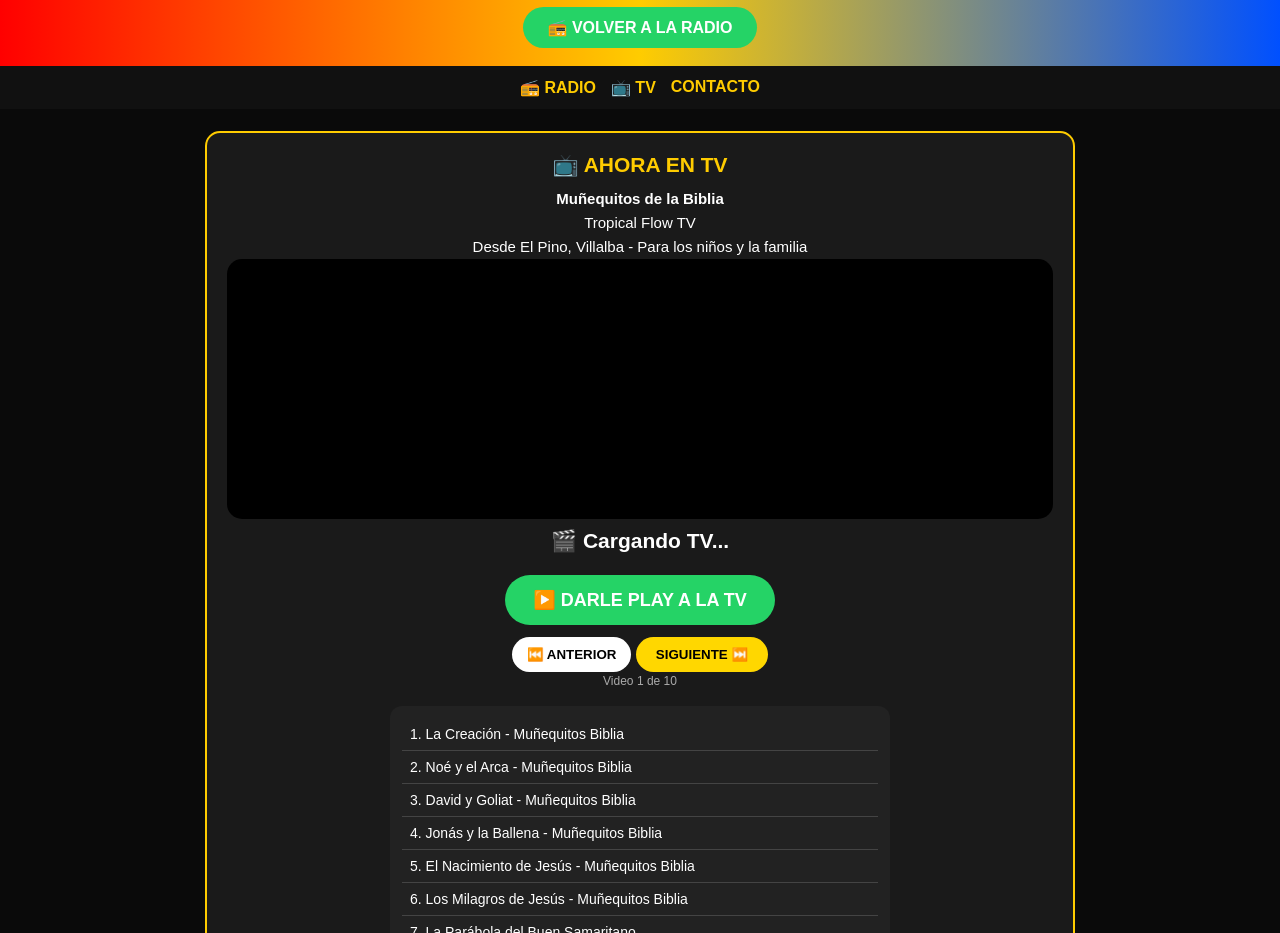
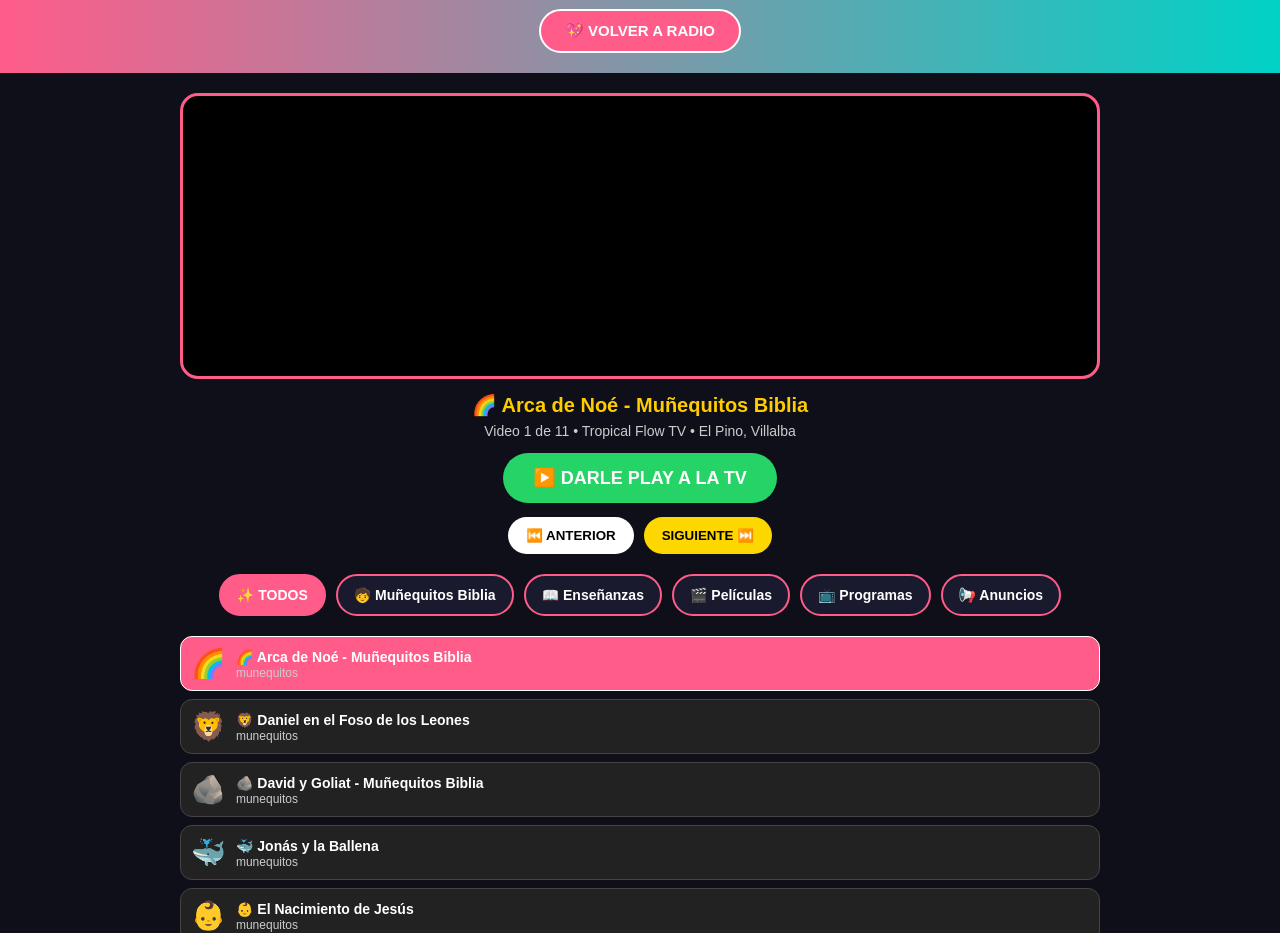
Before and after one commit to cartajo/-tropicalflow, a plain HTML site: page tv.html in a window 1280 px wide. Shown: the part 80-1013 px from the top of the page. Drawn offline with Linux system fonts and the light colour scheme.

Commit message:
Update tv.html

```diff
--- a/tv.html
+++ b/tv.html
@@ -6,136 +6,152 @@
 <title>Tropical Flow TV - Muñequitos Biblia</title>
 <style>
   *{margin:0;padding:0;box-sizing:border-box;font-family:Arial,sans-serif}
-  body{background:#0a0a0a;color:white}
-  header{
-    background:linear-gradient(90deg,#ff0000,#ffcc00,#0050ff);
-    padding:18px 15px;text-align:center;
-  }
-  header h1{font-size:28px;text-shadow:2px 2px 0 #000}
-  header p{font-weight:bold;margin-top:5px}
-  .btn-radio{
-    display:inline-block;margin-top:12px;background:#25D366;color:white;
-    padding:11px 24px;border-radius:30px;text-decoration:none;font-weight:bold;font-size:16px;
-  }
-  nav{background:#111;display:flex;justify-content:center;gap:15px;padding:12px;flex-wrap:wrap}
-  nav a{color:#ffcc00;text-decoration:none;font-weight:bold}
-  .section{padding:22px 15px;max-width:900px;margin:auto}
-  .card{background:#1a1a1a;border:2px solid #ffcc00;border-radius:15px;padding:20px;margin-bottom:18px;text-align:center}
-  .card h3{color:#ffcc00;font-size:21px;margin-bottom:10px}
-  .card p{font-size:15px;line-height:1.6}
-  .btn-play{background:#25D366;color:white;border:none;padding:14px 28px;border-radius:30px;font-weight:bold;font-size:18px;margin:12px 0;cursor:pointer}
-  .btn-nav{background:#fff;color:#000;border:none;padding:10px 15px;border-radius:20px;font-weight:bold;cursor:pointer}
-  .btn-next{background:#FFD700;color:#000;border:none;padding:10px 20px;border-radius:20px;font-weight:bold;cursor:pointer}
-  .lista{text-align:left;max-width:500px;margin:15px auto 0;background:#222;border-radius:12px;padding:12px}
-  .lista div{padding:8px;border-bottom:1px solid #444;cursor:pointer;font-size:14px}
-  .lista div:last-child{border-bottom:none}
-  .lista div.activo{background:#ffcc00;color:#000;font-weight:bold;border-radius:8px}
+  body{background:#0f0f1a;color:white}
+  header{background:linear-gradient(90deg,#ff5c8a,#00d2c6);padding:20px 15px;text-align:center}
+  header h1{font-size:32px;text-shadow:2px 2px 0 #000;line-height:1.1}
+  header p{font-weight:bold;margin-top:6px;font-size:14px}
+  .btn-radio{display:inline-block;margin-top:12px;background:#ff5c8a;color:white;padding:11px 24px;border-radius:30px;text-decoration:none;font-weight:bold;font-size:15px;border:2px solid white}
+  .section{padding:20px 15px;max-width:950px;margin:auto}
+  .video-box{background:#000;border:3px solid #ff5c8a;border-radius:18px;overflow:hidden}
+  #player{width:100%;height:280px}
+  .titulo-video{text-align:center;margin:14px 0 6px;font-size:20px;color:#ffcc00}
+  .sub-video{text-align:center;color:#ccc;font-size:14px}
+  .btn-play{display:block;margin:14px auto;background:#25D366;color:white;border:none;padding:14px 30px;border-radius:30px;font-weight:bold;font-size:18px;cursor:pointer}
+  .controles{display:flex;justify-content:center;gap:10px;flex-wrap:wrap}
+  .controles button{border:none;padding:11px 18px;border-radius:20px;font-weight:bold;cursor:pointer}
+  .btn-ant{background:white;color:#000}
+  .btn-sig{background:#FFD700;color:#000}
+  .categorias{display:flex;gap:10px;flex-wrap:wrap;justify-content:center;margin:20px 0}
+  .categorias button{border:2px solid #ff5c8a;background:#1a1a2e;color:white;padding:11px 16px;border-radius:30px;font-weight:bold;cursor:pointer;font-size:14px}
+  .categorias button.activo{background:#ff5c8a;color:white}
+  .card{background:#1a1a2e;border:2px solid #00d2c6;border-radius:15px;padding:16px;margin-bottom:18px;text-align:center}
+  .card h3{color:#00d2c6;font-size:20px;margin-bottom:8px}
+  .card p{font-size:14px;line-height:1.6;color:#ddd}
+  .recomendados{display:grid;grid-template-columns:1fr 1fr;gap:12px;margin-top:12px}
+  .rec{background:#222;border-radius:14px;padding:12px;text-align:center;cursor:pointer;border:1px solid #444}
+  .rec span{font-size:38px;display:block}
+  .rec b{display:block;margin-top:6px;color:#ffcc00;font-size:14px}
+  .rec small{color:#aaa;font-size:12px}
+  .lista-videos{margin-top:12px;text-align:left}
+  .item-video{display:flex;gap:10px;align-items:center;background:#222;border-radius:12px;padding:10px;margin-bottom:8px;cursor:pointer;border:1px solid #444}
+  .item-video.activo{background:#ff5c8a;border-color:white}
+  .item-video .emoji{font-size:28px}
+  .item-video b{font-size:14px}
+  .item-video small{display:block;color:#ccc;font-size:12px}
   footer{background:#111;text-align:center;padding:20px;font-size:13px;color:#aaa}
   .whatsapp{background:#25D366;color:white;padding:13px 24px;border-radius:30px;text-decoration:none;display:inline-block;font-weight:bold;margin-top:12px}
-  .btn{display:inline-block;margin-top:18px;background:#ff0000;color:white;padding:13px 26px;border-radius:30px;text-decoration:none;font-weight:bold;font-size:17px}
+  .btn{display:inline-block;margin-top:14px;background:#ff0000;color:white;padding:12px 24px;border-radius:30px;text-decoration:none;font-weight:bold}
+  @media(max-width:600px){ .recomendados{grid-template-columns:1fr} #player{height:220px} }
 </style>
 </head>
 <body>
 
 <header>
-  <h1>📺 TROPICAL FLOW TV</h1>
+  <h1>🌸📺 TROPICAL FLOW TV 📺🌸</h1>
   <p>MUÑEQUITOS DE LA BIBLIA - PARA TODA LA FAMILIA 🙏🇵🇷</p>
-  <a class="btn-radio" href="index.html">📻 VOLVER A LA RADIO</a>
+  <a class="btn-radio" href="index.html">💖 VOLVER A RADIO</a>
 </header>
 
-<nav>
-  <a href="index.html">📻 RADIO</a>
-  <a href="#tv">📺 TV</a>
-  <a href="#contacto">CONTACTO</a>
-</nav>
+<div class="section">
+  <!-- VIDEO GRANDE -->
+  <div class="video-box"><div id="player"></div></div>
+  <h2 class="titulo-video" id="ahoraSuena">🌈 Arca de Noé - Muñequitos Biblia</h2>
+  <p class="sub-video">Video <span id="numero">1</span> de <span id="total"></span> • Tropical Flow TV • El Pino, Villalba</p>
+  <button class="btn-play" onclick="darPlay()">▶️ DARLE PLAY A LA TV</button>
+  <div class="controles">
+    <button class="btn-ant" onclick="anterior()">⏮️ ANTERIOR</button>
+    <button class="btn-sig" onclick="siguiente()">SIGUIENTE ⏭️</button>
+  </div>
 
-<div class="section" id="tv">
+  <!-- TUS 5 BOTONES -->
+  <div class="categorias">
+    <button id="cat-todos" class="activo" onclick="filtrar('todos')">✨ TODOS</button>
+    <button id="cat-munequitos" onclick="filtrar('munequitos')">🧒 Muñequitos Biblia</button>
+    <button id="cat-ensenanzas" onclick="filtrar('ensenanzas')">📖 Enseñanzas</button>
+    <button id="cat-peliculas" onclick="filtrar('peliculas')">🎬 Películas</button>
+    <button id="cat-programas" onclick="filtrar('programas')">📺 Programas</button>
+    <button id="cat-anuncios" onclick="filtrar('anuncios')">📢 Anuncios</button>
+  </div>
+
+  <!-- LISTA DE VIDEOS -->
+  <div class="lista-videos" id="listaVideos"></div>
+
+  <!-- RECOMENDADOS COMO NETFLIX -->
   <div class="card">
-    <h3>📺 AHORA EN TV</h3>
-    <p><b>Muñequitos de la Biblia</b><br>Tropical Flow TV<br>Desde El Pino, Villalba - Para los niños y la familia</p>
-    <div id="player" style="width:100%; height:260px; border-radius:15px; overflow:hidden; background:#000;"></div>
-    <h3 id="ahoraSuena" style="color:#fff; margin:10px 0; text-align:center;">🎬 Cargando TV...</h3>
-    <div style="text-align:center;">
-      <button class="btn-play" onclick="darPlay()">▶️ DARLE PLAY A LA TV</button><br>
-      <button class="btn-nav" onclick="anterior()">⏮️ ANTERIOR</button>
-      <button class="btn-next" onclick="siguiente()">SIGUIENTE ⏭️</button>
-      <p style="font-size:12px; color:#aaa;">Video <span id="numero">1</span> de <span id="total"></span></p>
+    <h3>⭐ RECOMENDADOS PARA TI</h3>
+    <p>Como Netflix, baja y escoge lo que quieres ver</p>
+    <div class="recomendados">
+      <div class="rec" onclick="verVideo(0)"><span>🌈</span><b>Arca de Noé</b><small>Cartoon Bible Kids • Muñequitos</small></div>
+      <div class="rec" onclick="verVideo(3)"><span>🎬</span><b>Noche de Película Familiar</b><small>Película Familiar • 1 hora</small></div>
+      <div class="rec" onclick="verVideo(5)"><span>⛪</span><b>Enseñanza en la Iglesia</b><small>Enseñanza • Domingo</small></div>
+      <div class="rec" onclick="verVideo(8)"><span>🍞</span><b>Anuncio Local - Panadería</b><small>Anuncio • Villalba</small></div>
     </div>
+  </div>
 
-    <div class="lista" id="listaVideos"></div>
+  <div class="card">
+    <h3>🙏 PARA LA FAMILIA</h3>
+    <p>Historias de la Biblia para los niños de El Pino y todo Puerto Rico.<br>Dale PLAY y deja que corra solito, va cambiando de muñequito en muñequito.<br>¡Fe, familia y alegría!</p>
+    <p style="margin-top:12px;">¿Quieres que pongamos tu video, tu negocio o tu iglesia?<br>Escríbenos y lo ponemos en Tropical Flow TV.</p>
+    <a class="whatsapp" href="https://wa.me/19393142657">💬 ESCRÍBENOS POR WHATSAPP</a>
+    <br><a class="btn" href="index.html">📻 IR A LA RADIO</a>
+  </div>
+</div>
+
+<footer>© 2026 Tropical Flow Radio TV - Desde El Pino, Villalba, PR<br>¡Nos vemos en las patronales! 🎉</footer>
 
 <script src="https://www.youtube.com/iframe_api"></script>
 <script>
-const lista = [
-  {id:"o7fG2tP2y8U", titulo:"1. La Creación - Muñequitos Biblia"},
-  {id:"hZ1o3r8v1Y0", titulo:"2. Noé y el Arca - Muñequitos Biblia"},
-  {id:"t4v8v2y1Q8A", titulo:"3. David y Goliat - Muñequitos Biblia"},
-  {id:"Y8fK8qQ2J9k", titulo:"4. Jonás y la Ballena - Muñequitos Biblia"},
-  {id:"k9m1Zx2v3pQ", titulo:"5. El Nacimiento de Jesús - Muñequitos Biblia"},
-  {id:"m2p5v7x9q1A", titulo:"6. Los Milagros de Jesús - Muñequitos Biblia"},
-  {id:"p3q8r2s5t7U", titulo:"7. La Parábola del Buen Samaritano"},
-  {id:"q4r9s3t6u8V", titulo:"8. Daniel en el Foso de los Leones"},
-  {id:"r5s0t4u7v9W", titulo:"9. Moisés y el Mar Rojo"},
-  {id:"s6t1u5v8w0X", titulo:"10. La Historia de José"}
+const todosVideos = [
+  {id:"o7fG2tP2y8U", titulo:"🌈 Arca de Noé - Muñequitos Biblia", cat:"munequitos", emoji:"🌈"},
+  {id:"hZ1o3r8v1Y0", titulo:"🦁 Daniel en el Foso de los Leones", cat:"munequitos", emoji:"🦁"},
+  {id:"t4v8v2y1Q8A", titulo:"🪨 David y Goliat - Muñequitos Biblia", cat:"munequitos", emoji:"🪨"},
+  {id:"Y8fK8qQ2J9k", titulo:"🐳 Jonás y la Ballena", cat:"munequitos", emoji:"🐳"},
+  {id:"k9m1Zx2v3pQ", titulo:"👶 El Nacimiento de Jesús", cat:"munequitos", emoji:"👶"},
+  {id:"m2p5v7x9q1A", titulo:"📖 La Parábola del Buen Samaritano", cat:"ensenanzas", emoji:"📖"},
+  {id:"p3q8r2s5t7U", titulo:"⛪ Enseñanza en la Iglesia - Domingo", cat:"ensenanzas", emoji:"⛪"},
+  {id:"q4r9s3t6u8V", titulo:"🎬 Noche de Película Familiar", cat:"peliculas", emoji:"🎬"},
+  {id:"r5s0t4u7v9W", titulo:"📺 Programa del Domingo - Tropical Flow", cat:"programas", emoji:"📺"},
+  {id:"s6t1u5v8w0X", titulo:"🍞 Anuncio Local - Panadería de Villalba", cat:"anuncios", emoji:"🍞"},
+  {id:"t7u2v6w9x1Y", titulo:"📢 Anuncio - Negocios de El Pino", cat:"anuncios", emoji:"📢"}
 ];
-let indice = 0; let player;
+let lista = todosVideos;
+let indice = 0; let player; let filtroActual = 'todos';
 document.getElementById('total').innerText = lista.length;
-function dibujarLista(){
+function dibujar(){
   let html = "";
   lista.forEach((v,i)=>{
-    html += '<div id="item'+i+'" onclick="verVideo('+i+')">' + v.titulo + '</div>';
+    html += '<div class="item-video '+(i==indice?'activo':'')+'" onclick="verVideo('+i+')"><span class="emoji">'+v.emoji+'</span><div><b>'+v.titulo+'</b><small>'+v.cat+'</small></div></div>';
   });
   document.getElementById('listaVideos').innerHTML = html;
 }
-dibujarLista();
+dibujar();
 function onYouTubeIframeAPIReady(){
-  player = new YT.Player('player', {
-    height:'260', width:'100%', videoId: lista[0].id,
-    playerVars:{ autoplay:1, controls:1, playsinline:1, rel:0 },
-    events:{ onStateChange:onPlayerStateChange, onError:onPlayerError }
-  });
+  player = new YT.Player('player', { height:'280', width:'100%', videoId: lista[0].id, playerVars:{ autoplay:1, controls:1, playsinline:1, rel:0 }, events:{ onStateChange:onState, onError:onError } });
   actualizar();
 }
-function onPlayerStateChange(e){ if(e.data == YT.PlayerState.ENDED){ siguiente(); } }
-function onPlayerError(e){ siguiente(); }
+function onState(e){ if(e.data == YT.PlayerState.ENDED){ siguiente(); } }
+function onError(e){ siguiente(); }
 function actualizar(){
   document.getElementById('numero').innerText = indice + 1;
-  document.getElementById('ahoraSuena').innerText = '🎬 Ahora: ' + lista[indice].titulo;
-  lista.forEach((v,i)=>{
-    let el = document.getElementById('item'+i);
-    if(el){ el.className = (i==indice ? 'activo' : ''); }
-  });
+  document.getElementById('total').innerText = lista.length;
+  document.getElementById('ahoraSuena').innerText = lista[indice].titulo;
+  dibujar();
 }
 function darPlay(){ if(player && player.playVideo){ player.playVideo(); } }
 function verVideo(i){ indice = i; if(player){ player.loadVideoById(lista[indice].id); } actualizar(); }
 function siguiente(){ if(!player) return; indice = (indice + 1) % lista.length; player.loadVideoById(lista[indice].id); actualizar(); }
 function anterior(){ if(!player) return; indice = (indice - 1 + lista.length) % lista.length; player.loadVideoById(lista[indice].id); actualizar(); }
+function filtrar(cat){
+  filtroActual = cat;
+  document.querySelectorAll('.categorias button').forEach(b=>b.classList.remove('activo'));
+  if(cat=='todos'){ document.getElementById('cat-todos').classList.add('activo'); lista = todosVideos; }
+  if(cat=='munequitos'){ document.getElementById('cat-munequitos').classList.add('activo'); lista = todosVideos.filter(v=>v.cat=='munequitos'); }
+  if(cat=='ensenanzas'){ document.getElementById('cat-ensenanzas').classList.add('activo'); lista = todosVideos.filter(v=>v.cat=='ensenanzas'); }
+  if(cat=='peliculas'){ document.getElementById('cat-peliculas').classList.add('activo'); lista = todosVideos.filter(v=>v.cat=='peliculas'); }
+  if(cat=='programas'){ document.getElementById('cat-programas').classList.add('activo'); lista = todosVideos.filter(v=>v.cat=='programas'); }
+  if(cat=='anuncios'){ document.getElementById('cat-anuncios').classList.add('activo'); lista = todosVideos.filter(v=>v.cat=='anuncios'); }
+  indice = 0; if(player){ player.loadVideoById(lista[0].id); } actualizar();
+}
 </script>
-  </div>
-
-  <div class="card">
-    <h3>🙏 PARA LA FAMILIA</h3>
-    <p>Historias de la Biblia para los niños de El Pino y todo Puerto Rico.<br>
-    Dale PLAY y deja que corra solito, va cambiando de muñequito en muñequito.<br>
-    ¡Fe, familia y alegría!</p>
-  </div>
-</div>
-
-<div class="section" id="contacto" style="text-align:center;">
-  <div class="card">
-    <h3>📻 PIDE TU CANCIÓN / VIDEO</h3>
-    <p>¿Quieres que pongamos un muñequito o una canción?<br>Escríbenos y lo ponemos en Tropical Flow.</p>
-    <a class="whatsapp" href="https://wa.me/19393142657">💬 ESCRÍBENOS POR WHATSAPP</a>
-    <p style="margin-top:10px;">📍 El Pino, Villalba, Puerto Rico 🇵🇷<br>📺 Tropical Flow Radio TV - Tu Radio, Tu Familia</p>
-    <br>
-    <a class="btn" href="index.html">📻 IR A LA RADIO</a>
-  </div>
-</div>
-
-<footer>
-  © 2026 Tropical Flow Radio TV - Desde El Pino, Villalba, PR<br>
-  ¡Nos vemos en las patronales! 🎉
-</footer>
-
 </body>
 </html>
```
